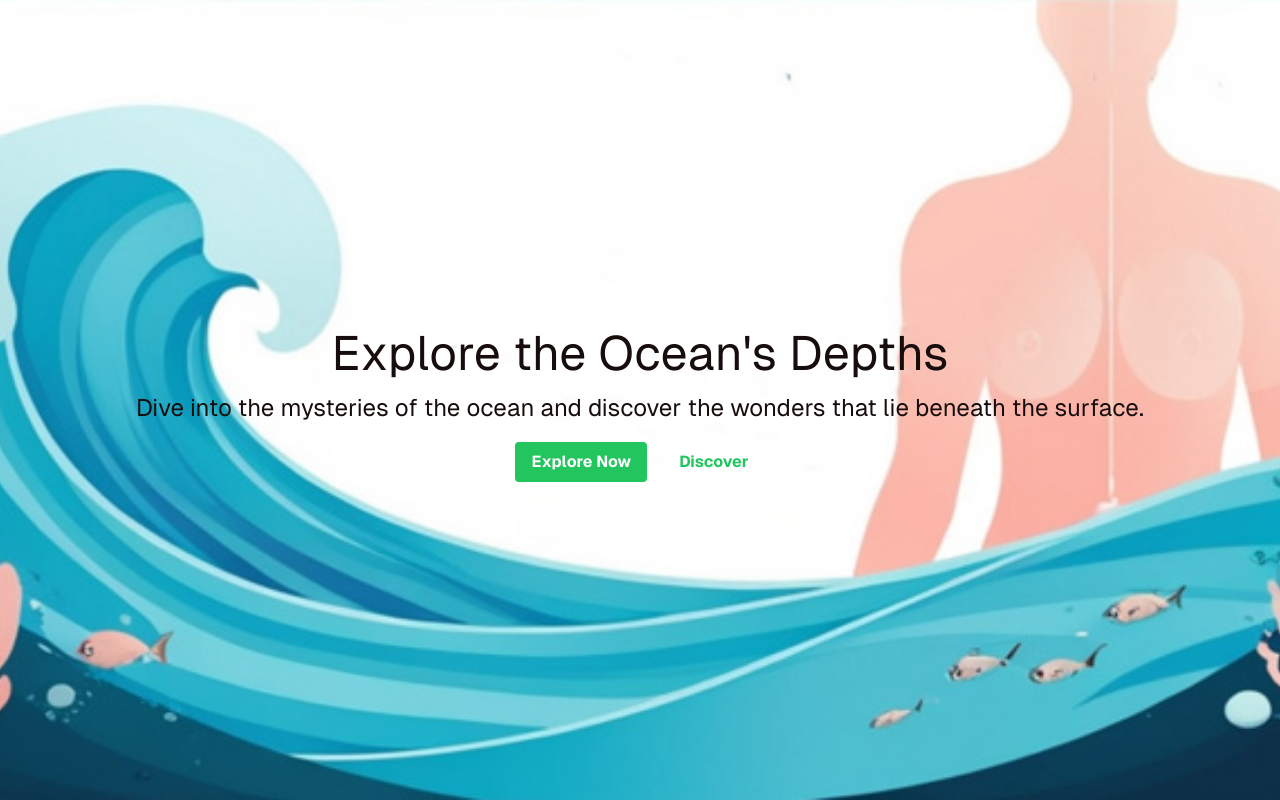
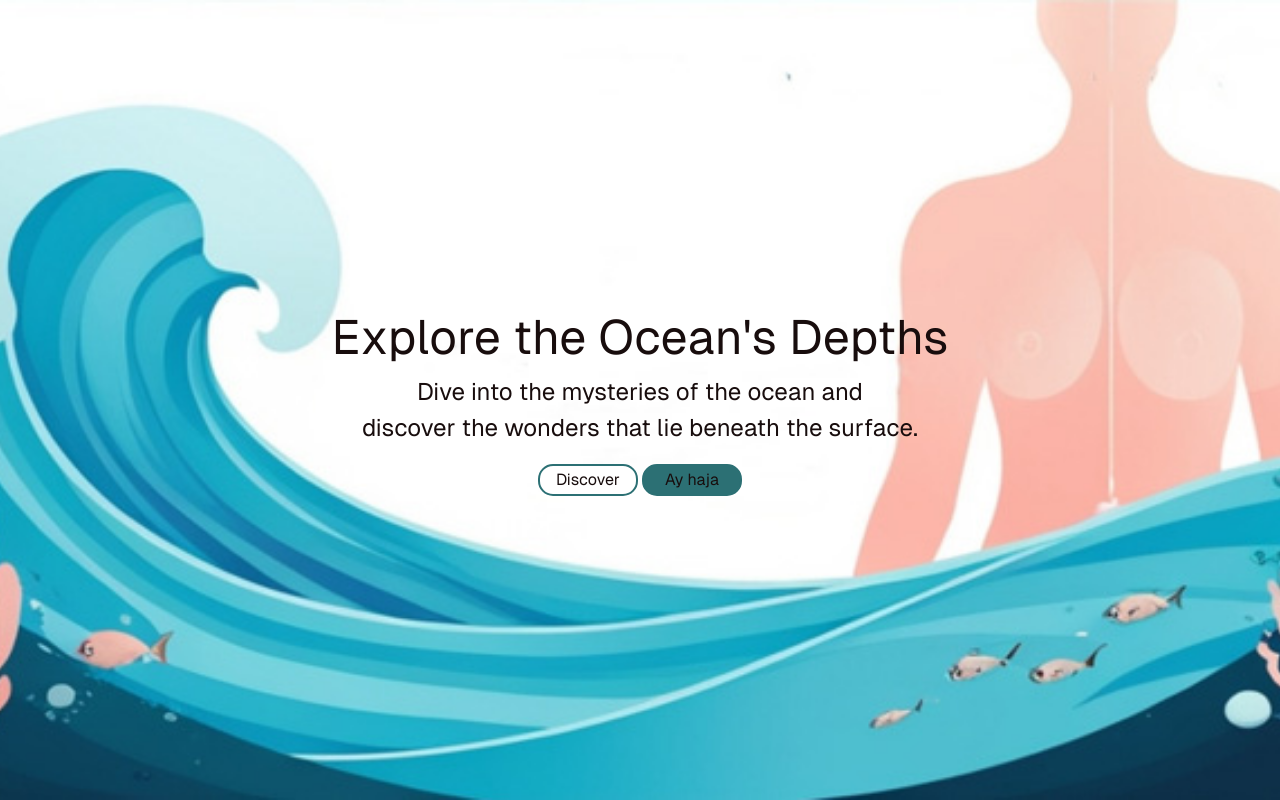
Before and after one commit to Nuit-De-L-infoo/nuit-de-linfo, a Next.js app in the folder web/: page / in a window 1280 px wide. Built offline with nearby package versions, Linux system fonts and the light colour scheme.

Commit message:
shed aandek

```diff
--- a/web/app/components/Herosection.tsx
+++ b/web/app/components/Herosection.tsx
@@ -6,13 +6,16 @@ const HeroSection: React.FC = () => {
         <div className={style['hero-section']}>
             <div>
                 <h1 className={style.title}>Explore the Ocean&apos;s Depths</h1>
-                <p className={style.description}>Dive into the mysteries of the ocean and discover the wonders that lie beneath the surface.</p>
+                <p className={style.description}>Dive into the mysteries of the ocean and <br /> discover the wonders that lie beneath the surface.</p>
                 <div className="flex justify-center mt-4">
-                    <button className="bg-green-500 hover:bg-green-700 text-white font-bold py-2 px-4 rounded">
-                        Explore Now
+
+
+
+                    <button className={style['btn']}>
+                        Discover
                     </button>
-                    <button className="ml-4 bg-white hover:bg-gray-200 text-green-500 font-bold py-2 px-4 rounded">
-                        Discover
+                    <button id={style['haja']} className={style['btn']}>
+                        Ay haja
                     </button>
                 </div>
             </div>
--- a/web/app/styles/Herosection.module.scss
+++ b/web/app/styles/Herosection.module.scss
@@ -2,6 +2,19 @@
 
 $background-image: url('/images/homeBg.jpg'); // Updated to the correct image path
 
+
+
+.btn{
+    border-radius: 15px;
+    background-color: white;
+    padding: 2px;
+    width: 100px;
+    border: 2px solid #2c7074;
+    margin: 2px;
+}
+#haja{
+    background-color: #2c7074;
+}
 .hero-section {
     display: flex;
     justify-content: center;
```
